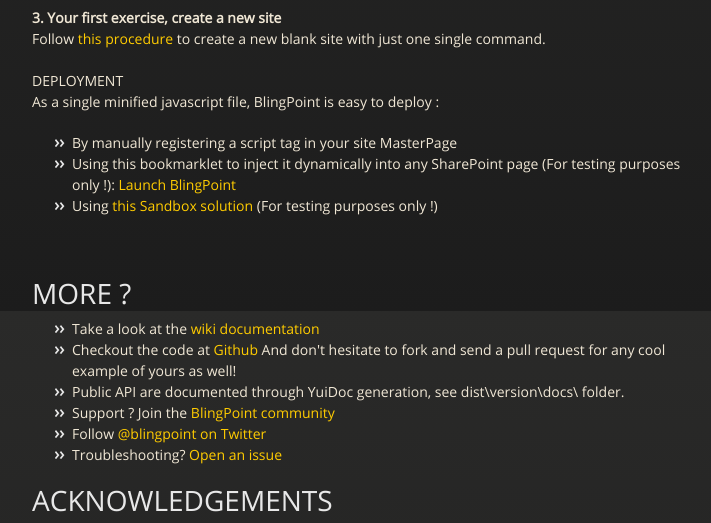
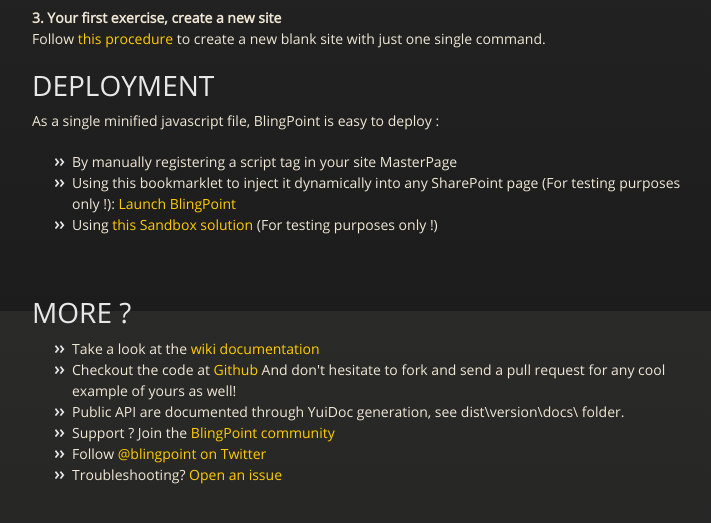
Before and after one commit to guillaumemeyer/BlingPoint, a plain HTML site: page index.html in a window 1280 px wide. Shown: the part 1289-1812 px from the top of the page, without its empty margins (283-994 px from the left). Drawn offline with nearby package versions, Linux system fonts and the light colour scheme.

Commit message:
Update index.html

```diff
--- a/index.html
+++ b/index.html
@@ -88,7 +88,8 @@
 Follow <a href="https://github.com/guillaumemeyer/BlingPoint/wiki/Create-a-new-blank-site">this procedure</a> to create a new blank site with just one single command.
 <br/><br/>
 
-<a name="deployment" class="anchor" href="#deployment"><span class="octicon octicon-link"></span></a>DEPLOYMENT</h1>
+<h1><a name="deployment" class="anchor" href="#deployment"><span class="octicon octicon-link"></span></a>DEPLOYMENT</h1>
+
 <p>As a single minified javascript file, BlingPoint is easy to deploy :</p>
 
 <ul>
@@ -111,8 +112,11 @@
 <li>Follow <a href="https://twitter.com/blingpoint">@blingpoint on Twitter</a> </li>
 <li>Troubleshooting? <a href="https://github.com/guillaumemeyer/BlingPoint/issues/new">Open an issue</a>
 </li>
-</ul><h1>
-<a name="acknowledgements" class="anchor" href="#acknowledgements"><span class="octicon octicon-link"></span></a>ACKNOWLEDGEMENTS</h1>
+</ul>
+
+<br/><br/>
+
+<h1><a name="acknowledgements" class="anchor" href="#acknowledgements"><span class="octicon octicon-link"></span></a>ACKNOWLEDGEMENTS</h1>
 
 <ul>
 <li>My wonderful wife for supporting me during these weeks of late homework</li>
```
